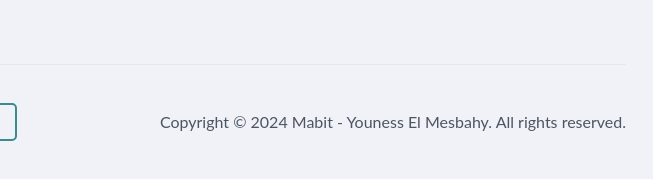
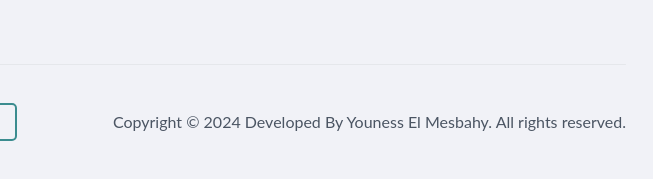
Before and after one commit to youness-159/Mabit_landing-page, a website: page src/pug/index.pug in a window 1280 px wide. Shown: the part 7906-8085 px from the top of the page, 526-1179 px from the left. Drawn offline with nearby package versions, Linux system fonts and the light colour scheme; files that its build step writes are made by us from their sources; files whose address does not match are found by name.

Commit message:
change copyright text

```diff
--- a/src/pug/sections/footer.pug
+++ b/src/pug/sections/footer.pug
@@ -34,4 +34,4 @@ footer.bg-light3(class='pt-[5rem] pb-[6rem]')
           a(href="#")
             i.fa-brands.fa-android.mr-2
             span Download for Android
-      p.text-gray-600 Copyright © 2024 Mabit - Youness El Mesbahy. All rights reserved.
+      p.text-gray-600 Copyright © 2024 Developed By Youness El Mesbahy. All rights reserved.
```
